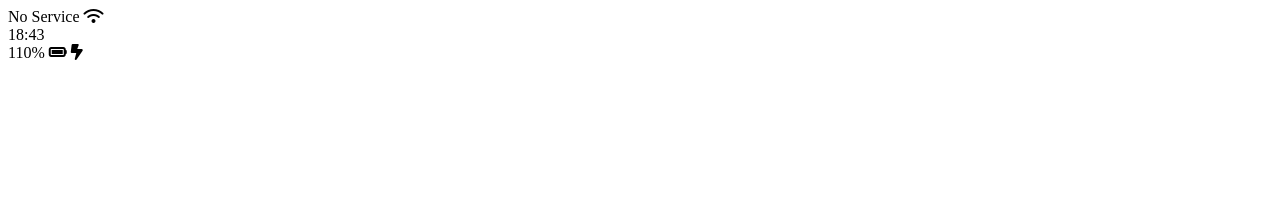
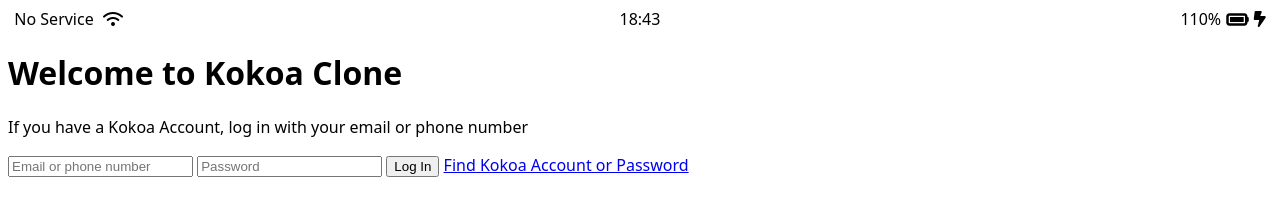
Before and after one commit to Fiv3Flower/kokoa-clone-2024, a plain HTML site: page index.html in a window 1280 px wide. Drawn offline with Linux system fonts and the light colour scheme.

Commit message:
status-bar

```diff
--- /dev/null
+++ b/css/styles.css
@@ -0,0 +1,26 @@
+body {
+    font-family: system-ui, -apple-system, BlinkMacSystemFont, 'Segoe UI', Roboto, Oxygen, Ubuntu, Cantarell, 'Open Sans', 'Helvetica Neue', sans-serif;
+}
+
+.status-bar {
+    display: flex;
+    justify-content: center;
+}
+.status-bar__column {
+    width: 33%;
+}
+.status-bar__column:nth-child(2) {
+    display: flex;
+    justify-content: center;
+}
+.status-bar__column:first-child span {
+    margin-right: 5px;
+}
+.status-bar__column:last-child {
+    display: flex;
+    justify-content: flex-end;
+    align-items: center;
+}
+.status-bar__column .fa-battery-full {
+    margin: 0px 5px;
+}
--- a/index.html
+++ b/index.html
@@ -1,13 +1,13 @@
 <!DOCTYPE html>
 <html lang="en">
 <head>
+    <link rel="stylesheet" href="css/styles.css">
     <meta charset="UTF-8">
     <meta name="viewport" content="width=device-width, initial-scale=1.0">
-    <title>Welcome to Kokoa talk</title>
+    <title>Welcome to Kokoa Clone</title>
 </head>
 <body>
-    <style></style>
-    <div id="status-bar">
+    <div class="status-bar">
         <div class="status-bar__column">
             <span>No Service</span>
             <i class="fa-solid fa-wifi"></i>
@@ -17,10 +17,22 @@
         </div>
         <div class="status-bar__column">
             <span>110%</span>
-            <i class="fa-solid fa-battery-full"></i>
+            <i class="fa-solid fa-battery-full fa-lg"></i>
             <i class="fa-solid fa-bolt-lightning"></i>
         </div>
     </div>
+    <header class="welcome-header">
+        <h1 class="welcome-header__title">Welcome to Kokoa Clone</h1>
+        <p class="welcome-header__text">If you have a Kokoa Account, log in with your email or phone number</p>
+    </header>
+
+    <form id="login-form">
+        <input type="text" placeholder="Email or phone number" />
+        <input type="password" placeholder="Password" />
+        <input type="submit" value="Log In" />
+        <a href="#">Find Kokoa Account or Password</a>
+    </form>
+
     <script src="https://kit.fontawesome.com/b39b8b3f2e.js" crossorigin="anonymous"></script>
 </body>
 </html>
```
